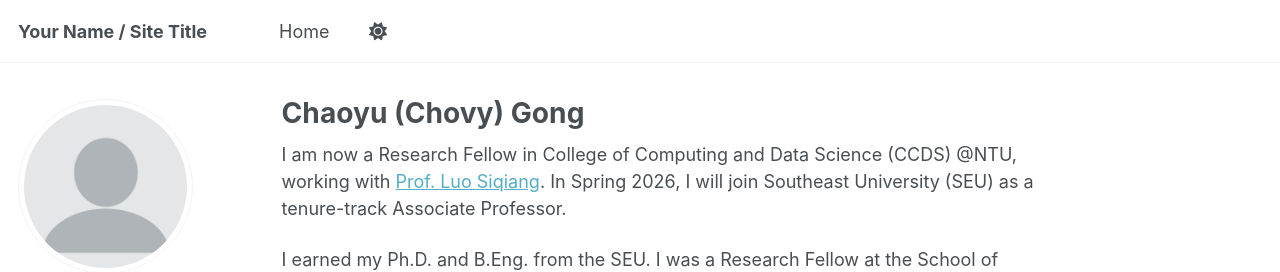
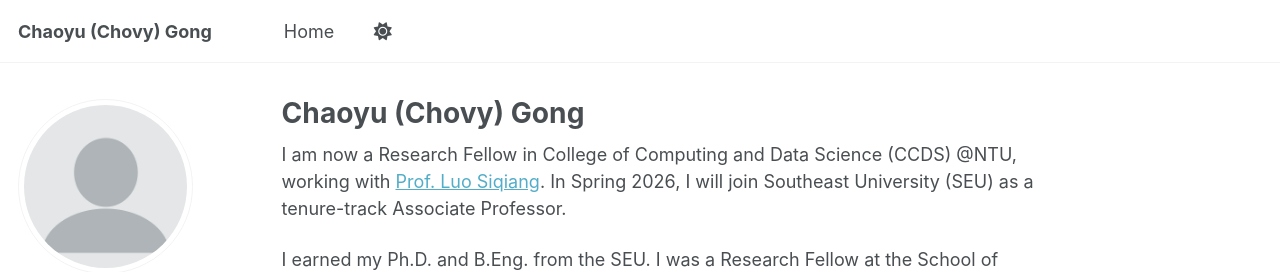
Before and after one commit to doushijihui/Chovy-Gong, a Jekyll site: the page built from _pages/about.md, in a window 1280 px wide. Shown: the top 272 px of the page. Built offline with Jekyll 4.4.1, drawn with Linux system fonts in a browser that asks for light colours; some web fonts are replaced; a script that is not in the unit is left out.

Commit message:
Update _config.yml

```diff
--- a/_config.yml
+++ b/_config.yml
@@ -9,7 +9,7 @@
 # Basic Site Settings
 locale                   : "en-US"
 site_theme               : "default" # Currently available options are "default", "air"
-title                    : "Your Name / Site Title"
+title                    : "Chaoyu (Chovy) Gong"
 title_separator          : "-"
 name                     : &name "Your Name"
 description              : &description "Your Name's academic portfolio"   # Update this with a general description of your site, this is the default if not overridden by a page
```
